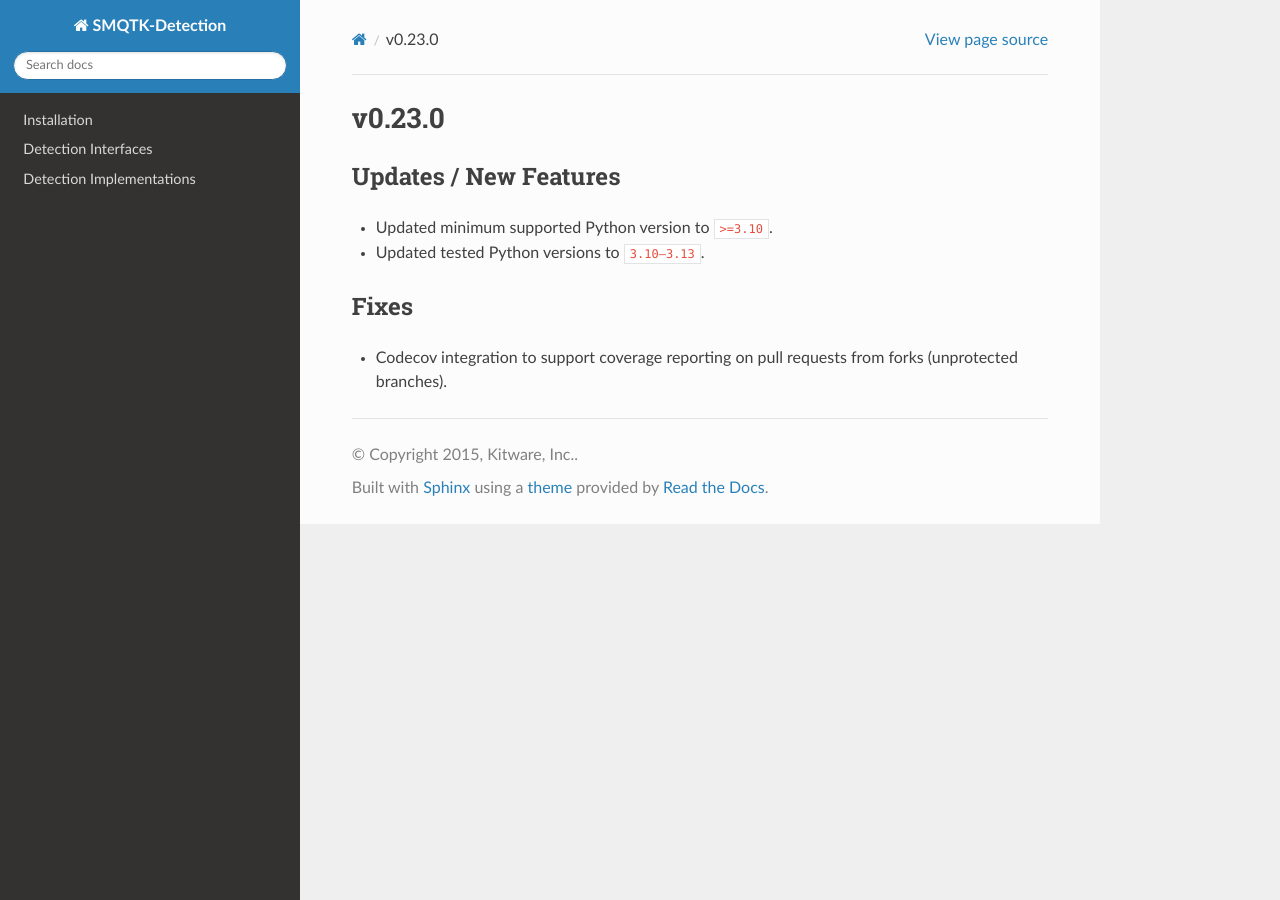
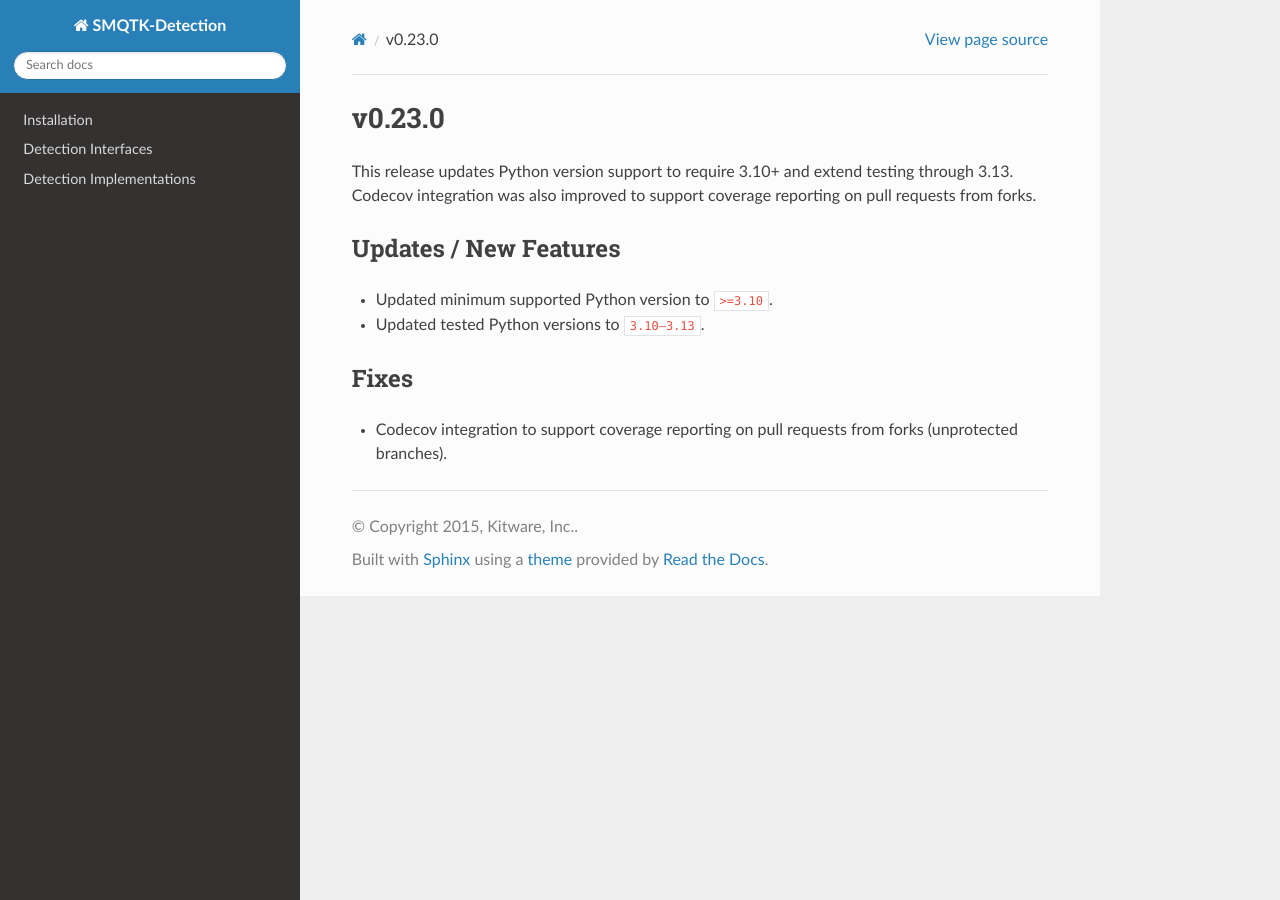
Before and after one commit to Kitware/SMQTK-Detection, a Sphinx documentation site: the page built from docs/release_notes/v0.23.0.rst, in a window 1280 px wide. Built offline with Sphinx 7.4.7 and the Read the Docs theme 3.1.0, drawn with Linux system fonts in a browser that asks for light colours; pages that are not in the unit, such as notebooks, are missing from menus; the version number is read from the project's files by our own code.

Commit message:
Updated v0.23.0 release notes

```diff
--- a/docs/release_notes/v0.23.0.rst
+++ b/docs/release_notes/v0.23.0.rst
@@ -1,5 +1,8 @@
 v0.23.0
 =======
+
+This release updates Python version support to require 3.10+ and extend testing through 3.13.
+Codecov integration was also improved to support coverage reporting on pull requests from forks.
 
 Updates / New Features
 ----------------------
@@ -10,4 +13,5 @@ Updates / New Features
 
 Fixes
 -----
+
 * Codecov integration to support coverage reporting on pull requests from forks (unprotected branches).
```
